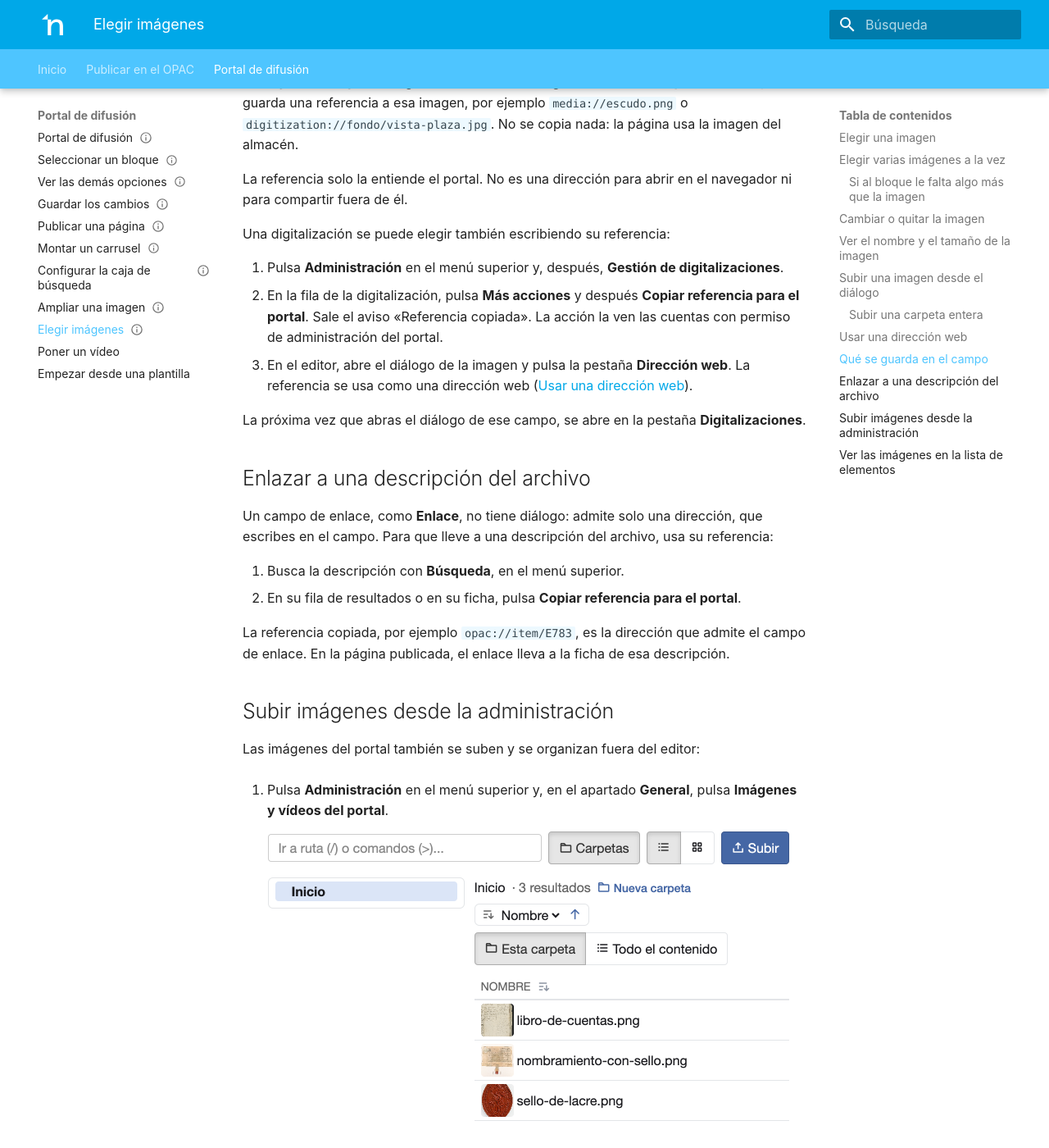
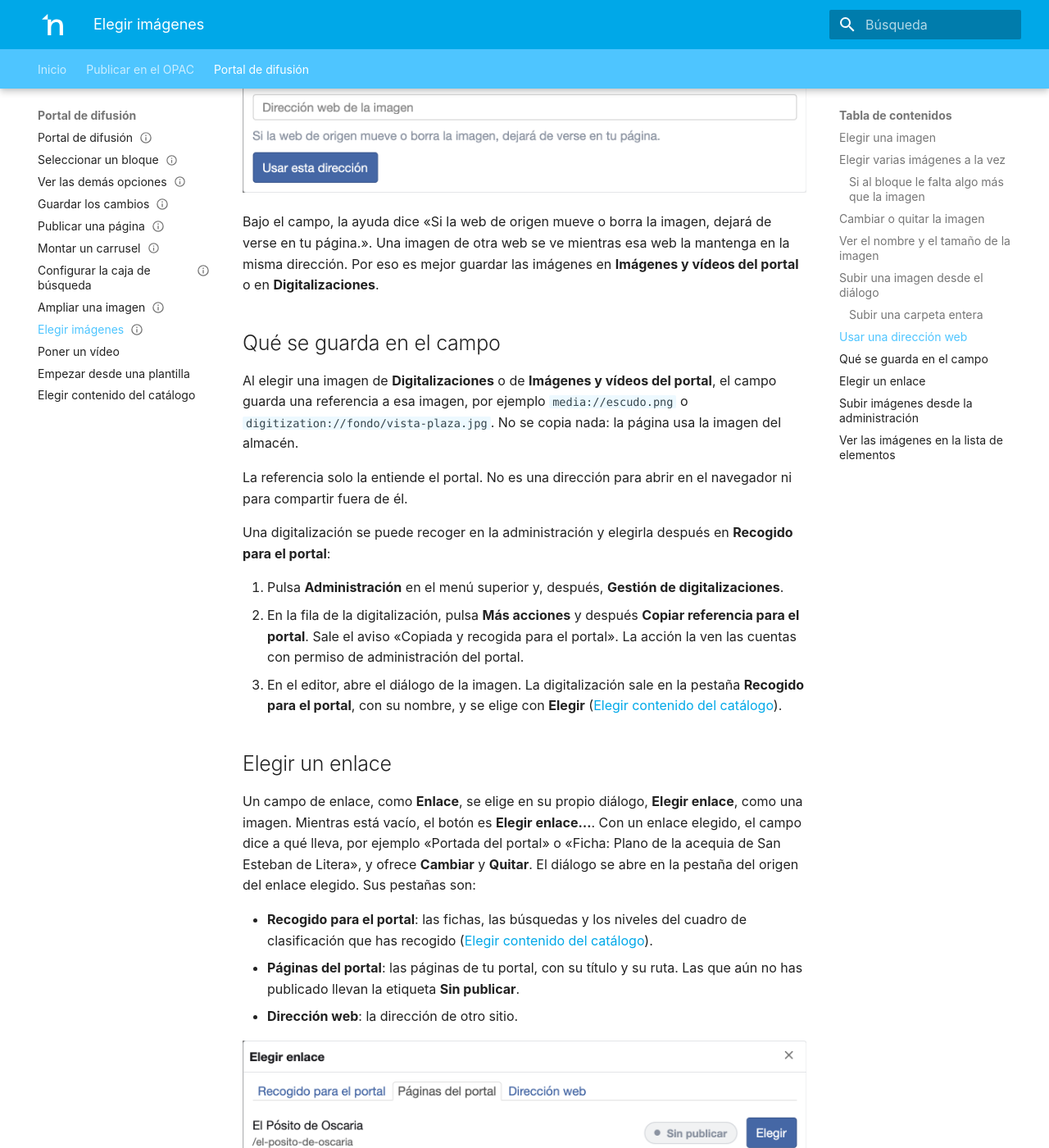
Before and after one commit to nubarchiva/nuba-docs, an MkDocs documentation site: the page built from docs/user-guide/diffusion-portal/choose-images.md, in a window 1280 px wide and 1400 px high, scrolled down 5271 px. Shown: the whole window at 82% size. Built offline with MkDocs 1.6.1 and Material for MkDocs 9.7.7, drawn with Linux system fonts in a browser that asks for light colours; some of the changed text lies outside the part shown.

Commit message:
docs(user-guide): página «Elegir contenido del catálogo» y diálogo del enlace en «Elegir imágenes»
La guía explica cómo recoger fichas, búsquedas y niveles del cuadro en el catálogo, elegirlos en el editor y alimentar un bloque con una búsqueda. «Elegir imágenes» describe el diálogo del enlace con las páginas del portal y la ayuda de la dirección web; «Ampliar una imagen» dice lo que muestra el campo de enlace del ejemplo.

```diff
--- a/docs/user-guide/diffusion-portal/choose-images.md
+++ b/docs/user-guide/diffusion-portal/choose-images.md
@@ -7,6 +7,8 @@ status: published
 Cada campo de imagen de un bloque, como **Imagen** o **Imagen de fondo**, se rellena desde el diálogo **Elegir
 imagen**. El diálogo tiene una pestaña por origen de la imagen:
 
+- **Recogido para el portal**: las fichas y las digitalizaciones que has recogido en el catálogo
+  ([Elegir contenido del catálogo](catalog-content.md)).
 - **Digitalizaciones**: las copias digitales asociadas a las descripciones del archivo.
 - **Imágenes y vídeos del portal**: un espacio aparte para el material propio de la web, como cabeceras, logotipos o
   adaptaciones de una imagen para la difusión.
@@ -44,8 +46,9 @@ elemento. Son el **Carrusel de cabecera**, la **Tira de imágenes de cabecera**,
 **Cuadrícula de elementos**, el **Mosaico de fotos**, la **Galería ajustada** y **Fondos y colecciones**.
 
 1. Selecciona el bloque y pasa a la pestaña **Elementos**.
-2. Pulsa **Añadir varias imágenes**. Se abre el diálogo **Elegir imágenes**, con las pestañas **Digitalizaciones** e
-   **Imágenes y vídeos del portal**. La pestaña **Dirección web** no sale aquí: cada dirección se escribe en su elemento.
+2. Pulsa **Añadir varias imágenes**. Se abre el diálogo **Elegir imágenes**, con las pestañas **Recogido para el
+   portal**, **Digitalizaciones** e **Imágenes y vídeos del portal**. En **Recogido para el portal** se marca cada
+   ficha o digitalización con su casilla y se pulsa **Añadir las marcadas**; los pasos 3 y 4 son para las otras dos pestañas. La pestaña **Dirección web** no sale aquí: cada dirección se escribe en su elemento.
 3. Entra en la carpeta y marca la casilla de cada imagen, en el orden en que quieres verlas. Abajo aparece
    «Seleccionados» con el número de imágenes marcadas y sus nombres.
 4. Pulsa **Vincular**, que lleva entre paréntesis cuántas has marcado, por ejemplo **Vincular (3)**.
@@ -151,8 +154,11 @@ Los avisos de cada fichero que no se ha guardado siguen a la vista hasta que ter
 En el diálogo, pulsa la pestaña **Dirección web**. La dirección de la imagen va en **Dirección web de la imagen**.
 Con **Usar esta dirección**, el diálogo se cierra y el campo muestra la imagen.
 
-Una imagen de otra web se ve mientras esa web la mantenga en la misma dirección. Si la cambia o la borra, deja de
-verse en tu página. Por eso es mejor guardar las imágenes en **Imágenes y vídeos del portal** o en **Digitalizaciones**.
+![La pestaña Dirección web, con el campo de la dirección y su ayuda.](../../assets/screenshots/es/diffusion-portal/choose-images/web-address.png){ width="739" }
+
+Bajo el campo, la ayuda dice «Si la web de origen mueve o borra la imagen, dejará de verse en tu página.». Una imagen
+de otra web se ve mientras esa web la mantenga en la misma dirección. Por eso es mejor guardar las imágenes en
+**Imágenes y vídeos del portal** o en **Digitalizaciones**.
 
 ## Qué se guarda en el campo
 
@@ -163,26 +169,36 @@ la imagen del almacén.
 La referencia solo la entiende el portal. No es una dirección para abrir en el navegador ni para compartir fuera de
 él.
 
-Una digitalización se puede elegir también escribiendo su referencia:
+Una digitalización se puede recoger en la administración y elegirla después en **Recogido para el portal**:
 
 1. Pulsa **Administración** en el menú superior y, después, **Gestión de digitalizaciones**.
 2. En la fila de la digitalización, pulsa **Más acciones** y después **Copiar referencia para el portal**. Sale el
-   aviso «Referencia copiada». La acción la ven las cuentas con permiso de administración del portal.
-3. En el editor, abre el diálogo de la imagen y pulsa la pestaña **Dirección web**. La referencia se usa como una
-   dirección web ([Usar una dirección web](#usar-una-direccion-web)).
+   aviso «Copiada y recogida para el portal». La acción la ven las cuentas con permiso de administración del portal.
+3. En el editor, abre el diálogo de la imagen. La digitalización sale en la pestaña **Recogido para el portal**, con
+   su nombre, y se elige con **Elegir** ([Elegir contenido del catálogo](catalog-content.md#elegirlo-en-el-editor)).
 
-La próxima vez que abras el diálogo de ese campo, se abre en la pestaña **Digitalizaciones**.
+## Elegir un enlace
 
-## Enlazar a una descripción del archivo
+Un campo de enlace, como **Enlace**, se elige en su propio diálogo, **Elegir enlace**, como una imagen. Mientras está
+vacío, el botón es **Elegir enlace…**. Con un enlace elegido, el campo dice a qué lleva, por ejemplo «Portada del
+portal» o «Ficha: Plano de la acequia de San Esteban de Litera», y ofrece **Cambiar** y **Quitar**. El diálogo se abre
+en la pestaña del origen del enlace elegido. Sus pestañas son:
 
-Un campo de enlace, como **Enlace**, no tiene diálogo: admite solo una dirección, que escribes en el campo. Para que
-lleve a una descripción del archivo, usa su referencia:
+- **Recogido para el portal**: las fichas, las búsquedas y los niveles del cuadro de clasificación que has recogido
+  ([Elegir contenido del catálogo](catalog-content.md)).
+- **Páginas del portal**: las páginas de tu portal, con su título y su ruta. Las que aún no has publicado llevan la
+  etiqueta **Sin publicar**.
+- **Dirección web**: la dirección de otro sitio.
 
-1. Busca la descripción con **Búsqueda**, en el menú superior.
-2. En su fila de resultados o en su ficha, pulsa **Copiar referencia para el portal**.
+![La pestaña Páginas del portal de Elegir enlace, con una página que lleva la etiqueta Sin publicar.](../../assets/screenshots/es/diffusion-portal/choose-images/link-pages.png){ width="739" }
 
-La referencia copiada, por ejemplo `opac://item/E783`, es la dirección que admite el campo de enlace. En la página
-publicada, el enlace lleva a la ficha de esa descripción.
+Para elegir una de las dos primeras, pulsa **Elegir** en su fila. Con una **Dirección web**, pulsa **Usar esta
+dirección**.
+
+**Sin publicar** quiere decir que la página es un borrador: los visitantes no la ven hasta que la publicas
+([Publicar una página](publish.md)).
+
+En la página publicada, el enlace a una ficha lleva a la ficha de esa descripción.
 
 ## Subir imágenes desde la administración
 
@@ -193,7 +209,8 @@ Las imágenes del portal también se suben y se organizan fuera del editor:
     ![Las tres imágenes subidas a Imágenes y vídeos del portal.](../../assets/screenshots/es/diffusion-portal/choose-images/portal-images.png){ width="638" }
 
 2. Pulsa **Subir**. En la ventana **Subir ficheros**, pulsa **Subir ficheros** y elige las imágenes de tu equipo, o
-   pulsa **Subir carpeta** y elige una carpeta.
+   pulsa **Subir carpeta** y elige una carpeta. Arriba, la ventana lleva la ayuda de los vídeos MP4
+   ([Un vídeo de la institución](video.md#un-video-de-la-institucion)).
 
     ![La ventana Subir ficheros de Imágenes y vídeos del portal.](../../assets/screenshots/es/diffusion-portal/choose-images/upload-window.png){ width="739" }
 
--- a/mkdocs.yml
+++ b/mkdocs.yml
@@ -95,6 +95,7 @@ nav:
       - Elegir imágenes: user-guide/diffusion-portal/choose-images.md
       - Poner un vídeo: user-guide/diffusion-portal/video.md
       - Empezar desde una plantilla: user-guide/diffusion-portal/templates.md
+      - Elegir contenido del catálogo: user-guide/diffusion-portal/catalog-content.md
 
 # Extra
 extra:
```
Also changed, not shown: docs/user-guide/diffusion-portal/catalog-content.md (added, +67 -0 lines), docs/user-guide/diffusion-portal/image-zoom.md (+2 -2 lines), docs/user-guide/diffusion-portal/index.md (+1 -0 lines), docs/assets/screenshots/es/diffusion-portal/catalog-content/collected-tab.png (added), docs/assets/screenshots/es/diffusion-portal/catalog-content/items-source.png (added), docs/assets/screenshots/es/diffusion-portal/choose-images/link-pages.png (added), docs/assets/screenshots/es/diffusion-portal/choose-images/select-resource.png, docs/assets/screenshots/es/diffusion-portal/choose-images/web-address.png (added).
